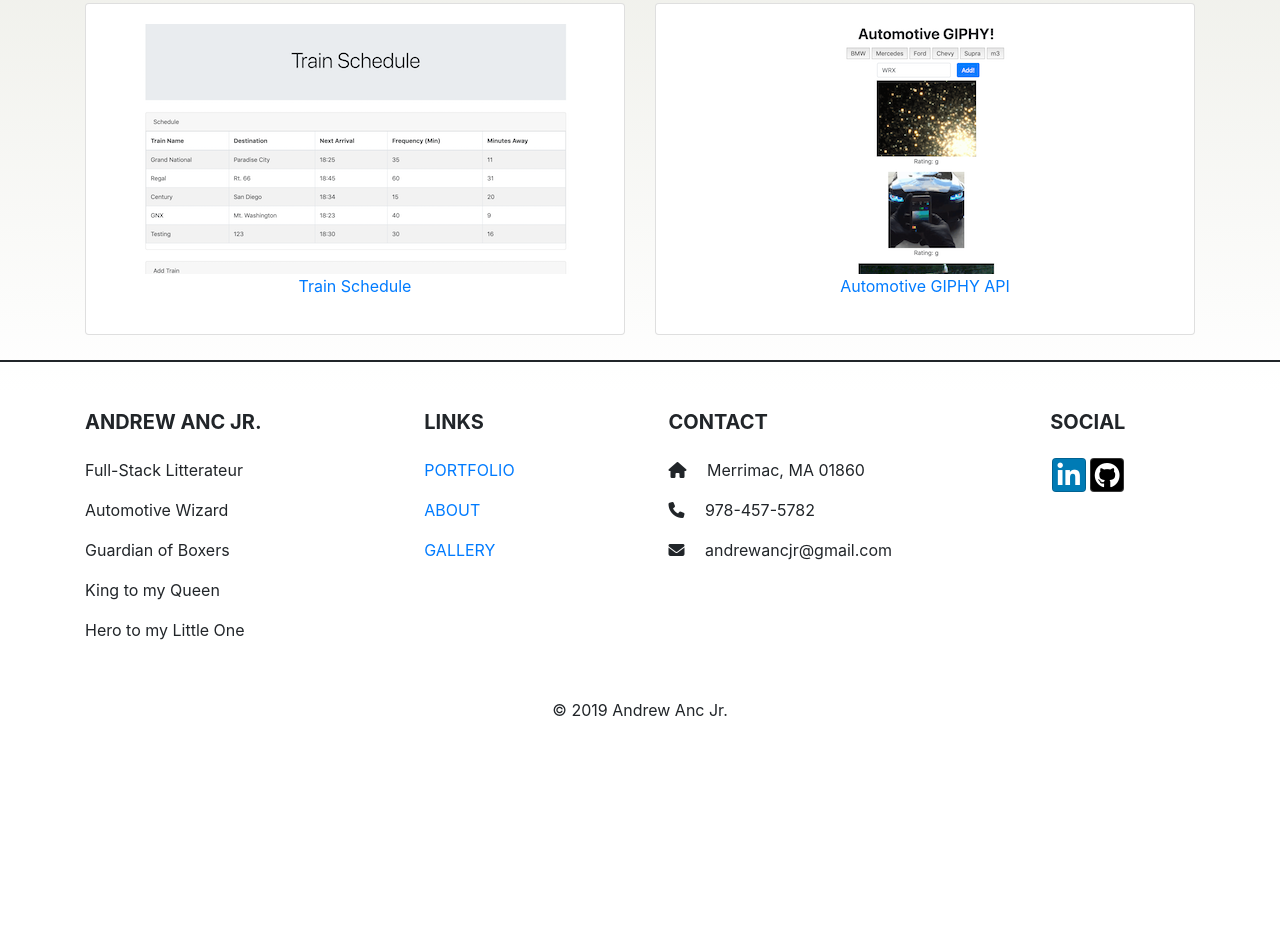
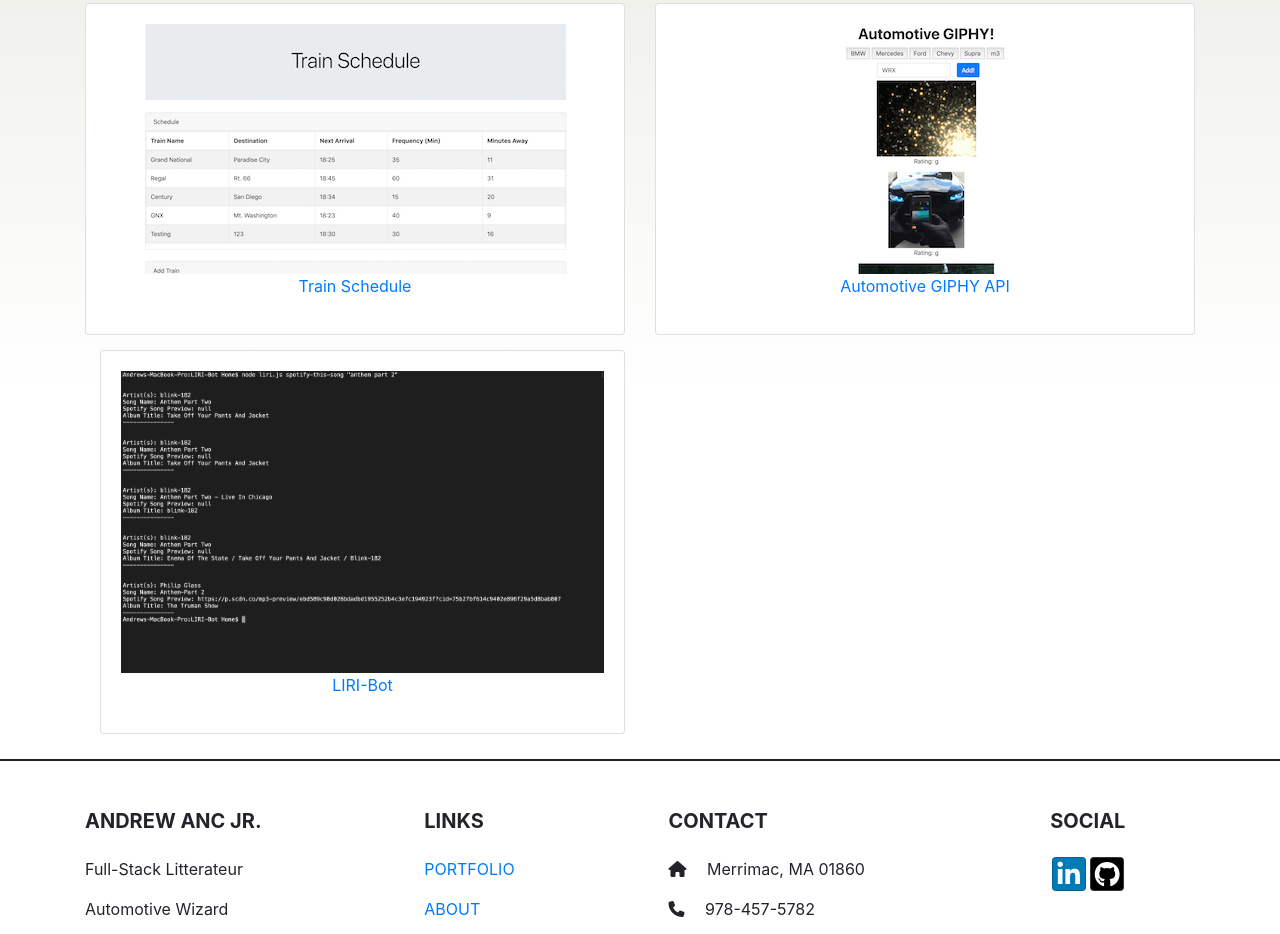
Before and after one commit to aancjr/Master-Portfolio, a plain HTML site: page portfolio.html in a window 1280 px wide. Shown: the part 409-1343 px from the top of the page. Before the commit the page ends 1147 px from the top, so only its background shows below. Drawn offline with nearby package versions, Linux system fonts and the light colour scheme.

Commit message:
added liri-bot to portfolio

```diff
--- a/portfolio.html
+++ b/portfolio.html
@@ -144,6 +144,22 @@
                     </div>
                 </div>
             </div>
+            <div class="container">
+                <div class="row">
+                    <div class="col-md-6 d-flex justify-content-center">
+                        <div class="card">
+                            <div class="card-body">
+                                <img src="assets/images/spotify-this-song.png" class="img-fluid mx-auto d-block"
+                                    alt="LIRI-Bot">
+                                <div class="caption text-center">
+                                    <p><a href="https://aancjr.github.io/Master-Portfolio/" target="_blank">LIRI-Bot</a>
+                                    </p>
+                                </div>
+                            </div>
+                        </div>
+                    </div>
+                </div>
+             </div>
         </div>
     </section>
 
```
Also changed, not shown: assets/images/spotify-this-song.png (added).
